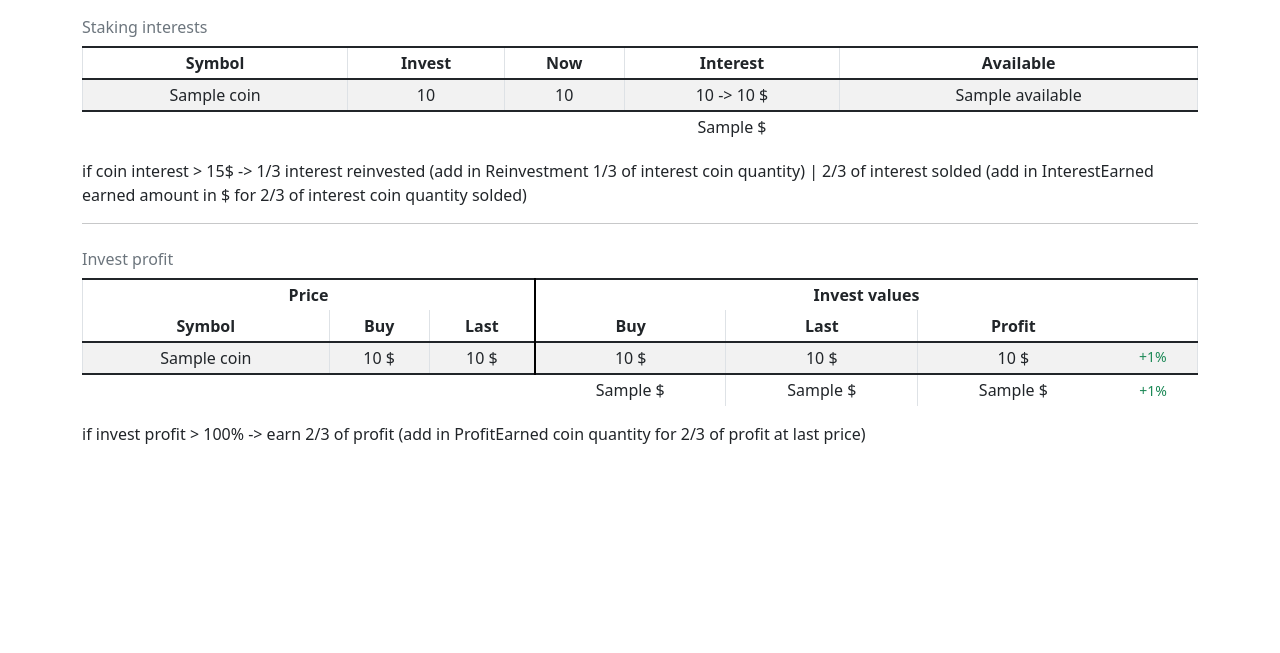
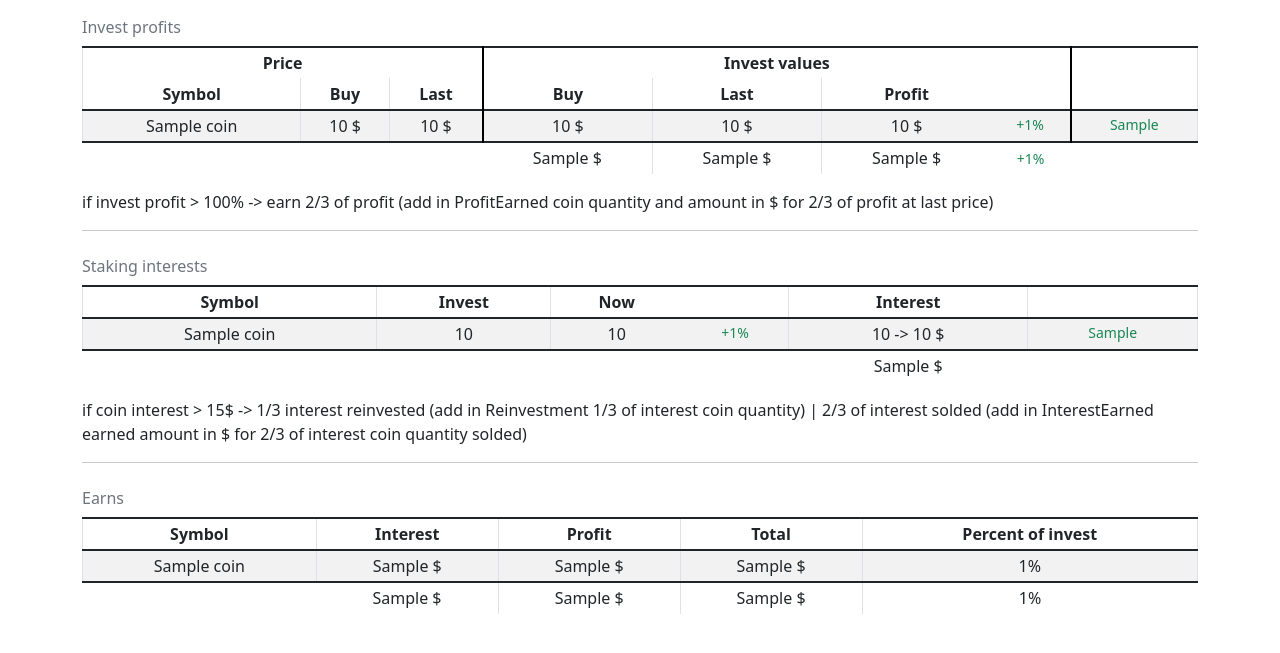
Before and after one commit to JBthePenguin/DjangoBinanceStaking, a Django app: template investmentapp/templates/investmentapp/index.html in a window 1280 px wide. Shown: the top 653 px of the page. Run offline with Django 4.2, Linux system fonts and the light colour scheme; the template is opened without the code that fills it: most values are stand-ins (such as "Sample title", 1, 10 or a date in 2020); some libraries are stand-ins or nearby versions.

Commit message:
add Reinvestment, ProfitEarned and InterestEarned

```diff
--- /dev/null
+++ b/investmentapp/templates/investmentapp/earn.html
@@ -0,0 +1,32 @@
+<table class="table caption-top table-striped table-hover table-sm table-bordered text-center bb-none">
+    <caption>Earns</caption>
+    <thead>
+        <tr>
+            <th scope="col">Symbol</th>
+            <th scope="col">Interest</th>
+            <th scope="col">Profit</th>
+            <th scope="col">Total</th>
+            <th scope="col">Percent of invest</th>
+        </tr>
+    </thead>
+    <tbody>
+        {% for coin, datas in earns %}
+            <tr>
+                <td>{{ coin }}</td>
+                <td>{{ datas.interest_earned }} $</td>
+                <td>{{ datas.profit_earned }} $</td>
+                <td>{{ datas.all_earned }} $</td>
+                <td>{{ datas.percent_of_invest_earned }}%</td>
+            </tr>
+        {%endfor%}
+    </tbody>
+    <tfoot>
+        <tr>
+            <td class="bl-none br-none"></td>
+            <td class="bl-none">{{ total.interest_earned }} $</td>
+            <td>{{ total.profit_earned }} $</td>
+            <td>{{ total.all_earned }} $</td>
+            <td class="br-none">{{ total.percent_of_invest_earned }}%</td>
+        </tr>
+    </tfoot>
+</table>
--- a/investmentapp/templates/investmentapp/index.html
+++ b/investmentapp/templates/investmentapp/index.html
@@ -29,100 +29,18 @@
     </style>
 </head>
 <body>
-<div class="container pt-2">
-    <table class="table caption-top table-striped table-hover table-sm table-bordered text-center bb-none">
-        <caption>Staking interests</caption>
-        <thead>
-            <tr>
-                <th scope="col">Symbol</th>
-                <th scope="col">Invest</th>
-                <th scope="col">Now</th>
-                <th scope="col">Interest</th>
-                <th scope="col">Available</th>
-            </tr>
-        </thead>
-        <tbody>
-            {% for coin, datas in coins_datas %}
-                <tr>
-                    <td>{{ coin }}</td>
-                    <td>{{ datas.invest_coin_amount }}</td>
-                    <td>{{ datas.present_coin_amount }}</td>
-                    <td class="{%if datas.interest_coin_usd_amount > 15 %}text-success{% endif %}">{{ datas.interest_coin_amount }} -> {{ datas.interest_coin_usd_amount }} $</td>
-                    <td>{{ datas.available }}</td>
-                </tr>
-            {%endfor%}
-        </tbody>
-        <tfoot>
-            <tr>
-                <td class="bl-none br-none"></td>
-                <td class="bl-none br-none"></td>
-                <td class="bl-none br-none"></td>
-                <td class="bl-none br-none">{{ total.coin_usd_interest }} $</td>
-                <td class="bl-none br-none"></td>
-            </tr>
-        </tfoot>
-    </table>
-    <p>if coin interest > 15$ -> 1/3 interest reinvested (add in Reinvestment 1/3 of interest coin quantity) | 2/3 of interest solded (add in InterestEarned earned amount in $ for 2/3 of interest coin quantity solded)</p>
+<div class="container py-2">
+    <!-- Profit table -->
+    {% include "investmentapp/profit.html" %}
+    <!---->
     <hr>
-    <table class="table caption-top table-striped table-hover table-sm table-bordered text-center bb-none">
-        <caption>Invest profit</caption>
-        <thead>
-            <tr>
-                <th colspan="3" class="br-black">Price</th>
-                <th colspan="4">Invest values</th>
-            </tr>
-            <tr>
-                <th scope="col">Symbol</th>
-                <th scope="col">Buy</th>
-                <th scope="col" class="br-black">Last</th>
-                <th scope="col">Buy</th>
-                <th scope="col">Last</th>
-                <th scope="col" class="br-none">Profit</th>
-                <th scope="col" class="bl-none"></th>
-            </tr>
-        </thead>
-        <tbody>
-            {% for coin, datas in coins_datas %}
-                <tr>
-                    <td>{{ coin }}</td>
-                    <td>{{ datas.buy_price_usd }} $</td>
-                    <td class="br-black">{{ datas.last_price_usd }} $</td>
-                    <td>{{ datas.buy_invest_usd_amount }} $</td>
-                    <td>{{ datas.present_invest_usd_amount }} $</td>
-                    <td class="br-none">{{ datas.profit_usd_amount }} $</td>
-                    <td class="bl-none">
-                        {% if datas.percent_profit_usd > 0 %}
-                            <small class="text-success">+{{ datas.percent_profit_usd }}%</small>
-                        {% elif datas.percent_profit_usd < 0 %}
-                            <small class="text-danger">{{ datas.percent_profit_usd }}%</small>
-                        {% else %}
-                            <small>{{ datas.percent_profit_usd }}%</small>
-                        {%endif%}
-                    </td>
-                </tr>
-            {%endfor%}
-        </tbody>
-        <tfoot>
-            <tr>
-                <td class="bl-none br-none"></td>
-                <td class="bl-none br-none"></td>
-                <td class="bl-none br-none"></td>
-                <td class="bl-none">{{ total.buy_invest_usd }} $</td>
-                <td>{{ total.present_invest_usd }} $</td>
-                <td class="br-none">{{ total.profit_usd }} $</td>
-                <td class="bl-none br-none">
-                    {% if total.percent_profit_usd > 0 %}
-                        <small class="text-success">+{{ total.percent_profit_usd }}%</small>
-                    {% elif total.percent_profit_usd < 0 %}
-                        <small class="text-danger">{{ total.percent_profit_usd }}%</small>
-                    {% else %}
-                        <small>{{ total.percent_profit_usd }}%</small>
-                    {%endif%}
-                </td>
-            </tr>
-        </tfoot>
-    </table>
-    <p>if invest profit > 100% -> earn 2/3 of profit (add in ProfitEarned coin quantity for 2/3 of profit at last price)</p>
+    <!-- Interest table -->
+    {% include "investmentapp/interest.html" %}
+    <!---->
+    <hr>
+    <!-- Earn table -->
+    {% include "investmentapp/earn.html" %}
+    <!-- -->
 </div>
 
 </body>
--- /dev/null
+++ b/investmentapp/templates/investmentapp/interest.html
@@ -0,0 +1,36 @@
+<table class="table caption-top table-striped table-hover table-sm table-bordered text-center bb-none">
+    <caption>Staking interests</caption>
+    <thead>
+        <tr>
+            <th scope="col">Symbol</th>
+            <th scope="col">Invest</th>
+            <th scope="col" class="br-none">Now</th>
+            <th scope="col" class="bl-none"></th>
+            <th scope="col">Interest</th>
+            <th scope="col"></th>
+        </tr>
+    </thead>
+    <tbody>
+        {% for coin, datas in interests %}
+            <tr>
+                <td>{{ coin }}</td>
+                <td>{{ datas.invest_coin_amount }}</td>
+                <td class="br-none">{{ datas.present_coin_amount }}</td>
+                <td class="bl-none"><small class="text-success">+{{ datas.percent_interest_coin }}%</small></td>
+                <td class="{%if datas.interest_coin_usd_amount > 15 %}bg-success{% endif %}">{{ datas.interest_coin_amount }} -> {{ datas.interest_coin_usd_amount }} $</td>
+                <td><small class="text-success">{{ datas.sell_interest_to_earn }}</small></td>
+            </tr>
+        {%endfor%}
+    </tbody>
+    <tfoot>
+        <tr>
+            <td class="bl-none br-none"></td>
+            <td class="bl-none br-none"></td>
+            <td class="bl-none br-none"></td>
+            <td class="bl-none br-none"></td>
+            <td class="bl-none br-none">{{ total.coin_usd_interest }} $</td>
+            <td class="bl-none br-none"></td>
+        </tr>
+    </tfoot>
+</table>
+<p>if coin interest > 15$ -> 1/3 interest reinvested (add in Reinvestment 1/3 of interest coin quantity) | 2/3 of interest solded (add in InterestEarned earned amount in $ for 2/3 of interest coin quantity solded)</p>
--- /dev/null
+++ b/investmentapp/templates/investmentapp/profit.html
@@ -0,0 +1,61 @@
+<table class="table caption-top table-striped table-hover table-sm table-bordered text-center bb-none">
+    <caption>Invest profits</caption>
+    <thead>
+        <tr>
+            <th colspan="3" class="br-black">Price</th>
+            <th colspan="4" class="br-black">Invest values</th>
+            <th rowspan="2" class="bl-none"></th>
+        </tr>
+        <tr>
+            <th scope="col">Symbol</th>
+            <th scope="col">Buy</th>
+            <th scope="col" class="br-black">Last</th>
+            <th scope="col">Buy</th>
+            <th scope="col">Last</th>
+            <th scope="col" class="br-none">Profit</th>
+            <th scope="col" class="bl-none br-black"></th>
+        </tr>
+    </thead>
+    <tbody>
+        {% for coin, datas in profits %}
+            <tr>
+                <td>{{ coin }}</td>
+                <td>{{ datas.buy_price_usd }} $</td>
+                <td class="br-black">{{ datas.last_price_usd }} $</td>
+                <td>{{ datas.buy_invest_usd_amount }} $</td>
+                <td>{{ datas.present_invest_usd_amount }} $</td>
+                <td class="br-none">{{ datas.profit_usd_amount }} $</td>
+                <td class="bl-none br-black">
+                    {% if datas.percent_profit_usd > 0 %}
+                        <small class="text-success">+{{ datas.percent_profit_usd }}%</small>
+                    {% elif datas.percent_profit_usd < 0 %}
+                        <small class="text-danger">{{ datas.percent_profit_usd }}%</small>
+                    {% else %}
+                        <small>{{ datas.percent_profit_usd }}%</small>
+                    {%endif%}
+                </td>
+                <td><small class="text-success">{{ datas.sell_profit_to_earn }}</small></td>
+            </tr>
+        {%endfor%}
+    </tbody>
+    <tfoot>
+        <tr>
+            <td class="bl-none br-none"></td>
+            <td class="bl-none br-none"></td>
+            <td class="bl-none br-none"></td>
+            <td class="bl-none">{{ total.buy_invest_usd }} $</td>
+            <td>{{ total.present_invest_usd }} $</td>
+            <td class="br-none">{{ total.profit_usd }} $</td>
+            <td class="bl-none br-none">
+                {% if total.percent_profit_usd > 0 %}
+                    <small class="text-success">+{{ total.percent_profit_usd }}%</small>
+                {% elif total.percent_profit_usd < 0 %}
+                    <small class="text-danger">{{ total.percent_profit_usd }}%</small>
+                {% else %}
+                    <small>{{ total.percent_profit_usd }}%</small>
+                {%endif%}
+            </td>
+        </tr>
+    </tfoot>
+</table>
+<p>if invest profit > 100% -> earn 2/3 of profit (add in ProfitEarned coin quantity and amount in $ for 2/3 of profit at last price)</p>
```
Also changed, not shown: investmentapp/admin.py (+11 -5 lines), investmentapp/models.py (+16 -6 lines), investmentapp/views.py (+71 -9 lines), stakingapp/admin.py (+7 -1 lines), stakingapp/models.py (+9 -1 lines).
